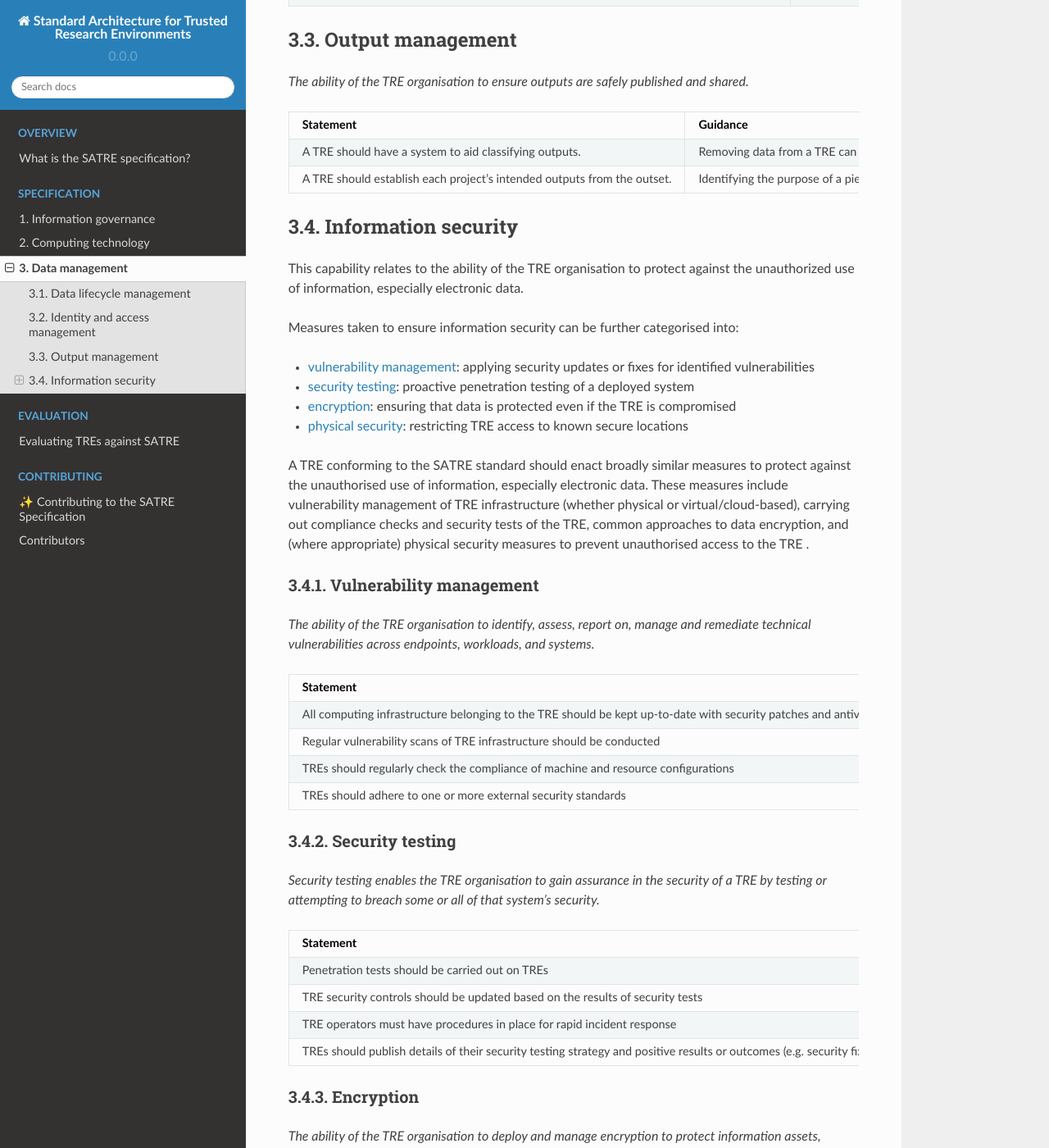
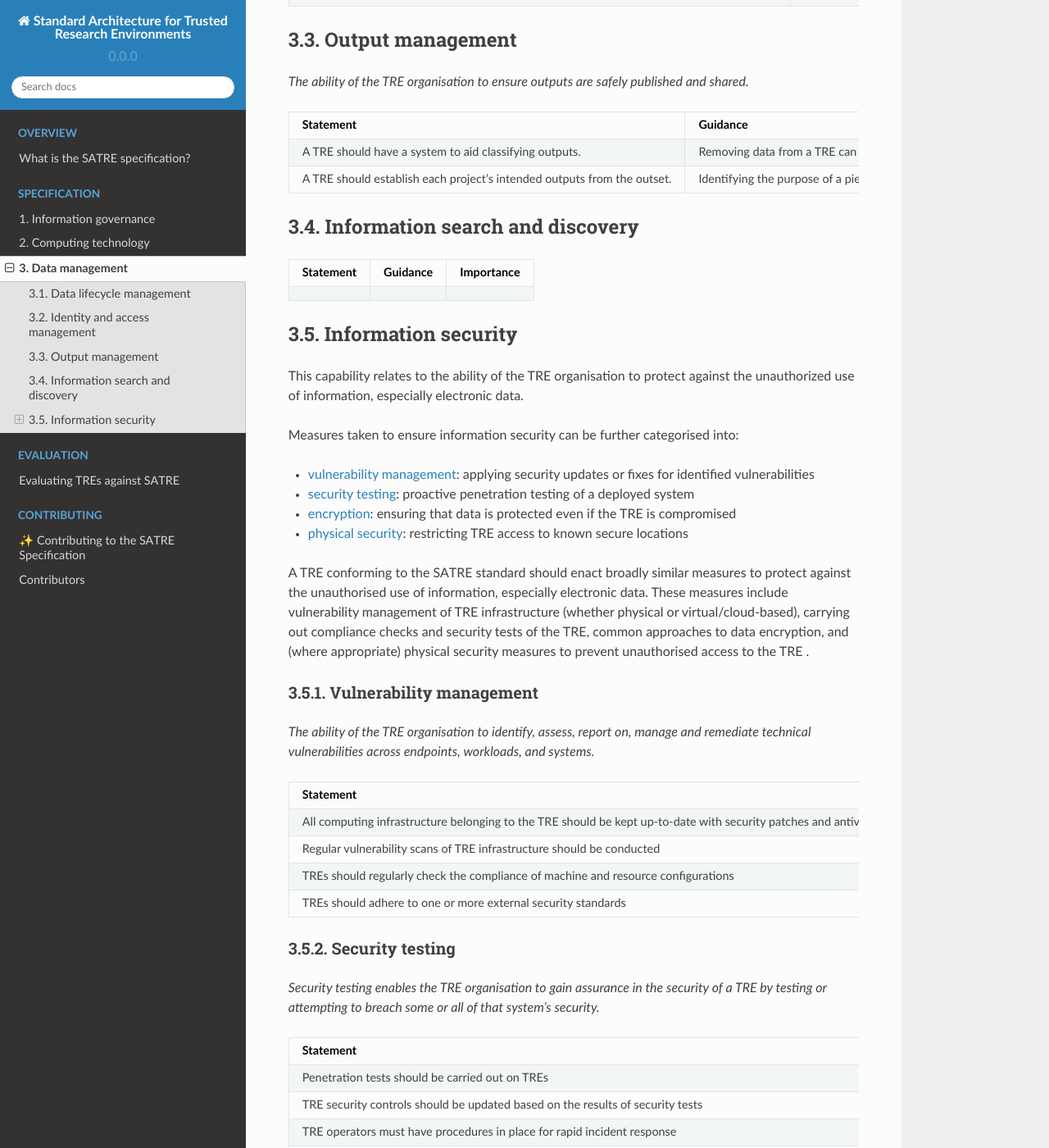
Before and after one commit to sa-tre/satre-specification, a Sphinx documentation site: the page built from docs/source/pillars/data_management.md, in a window 1280 px wide and 1400 px high, scrolled down 1469 px. Shown: the whole window at 82% size. Built offline with Sphinx 7.4.7 and the Read the Docs theme 2.0.0, drawn with Linux system fonts in a browser that asks for light colours.

Commit message:
Revert "remove info search cap"
This reverts commit 7d689f4c0b3f063cfed6fb4064f5f00f6d18d585.

````diff
--- a/docs/source/pillars/data_management.md
+++ b/docs/source/pillars/data_management.md
@@ -116,6 +116,22 @@ _The ability of the TRE organisation to ensure outputs are safely published and
     Results will be produced which address the project's purpose, some of which may be outputs that are removed from the TRE.
     Understanding what these outputs are likely to be and their sensitivity as early as possible will help prepare for their processing and publication.
   - Recommended
+```
+
+(information-search-and-discovery)=
+
+## Information search and discovery
+
+```{list-table}
+:header-rows: 1
+:name: tab-information-search-and-discovery
+
+* - Statement
+  - Guidance
+  - Importance
+* -
+  -
+  -
 ```
 
 (standard_capability_information_security)=
````
